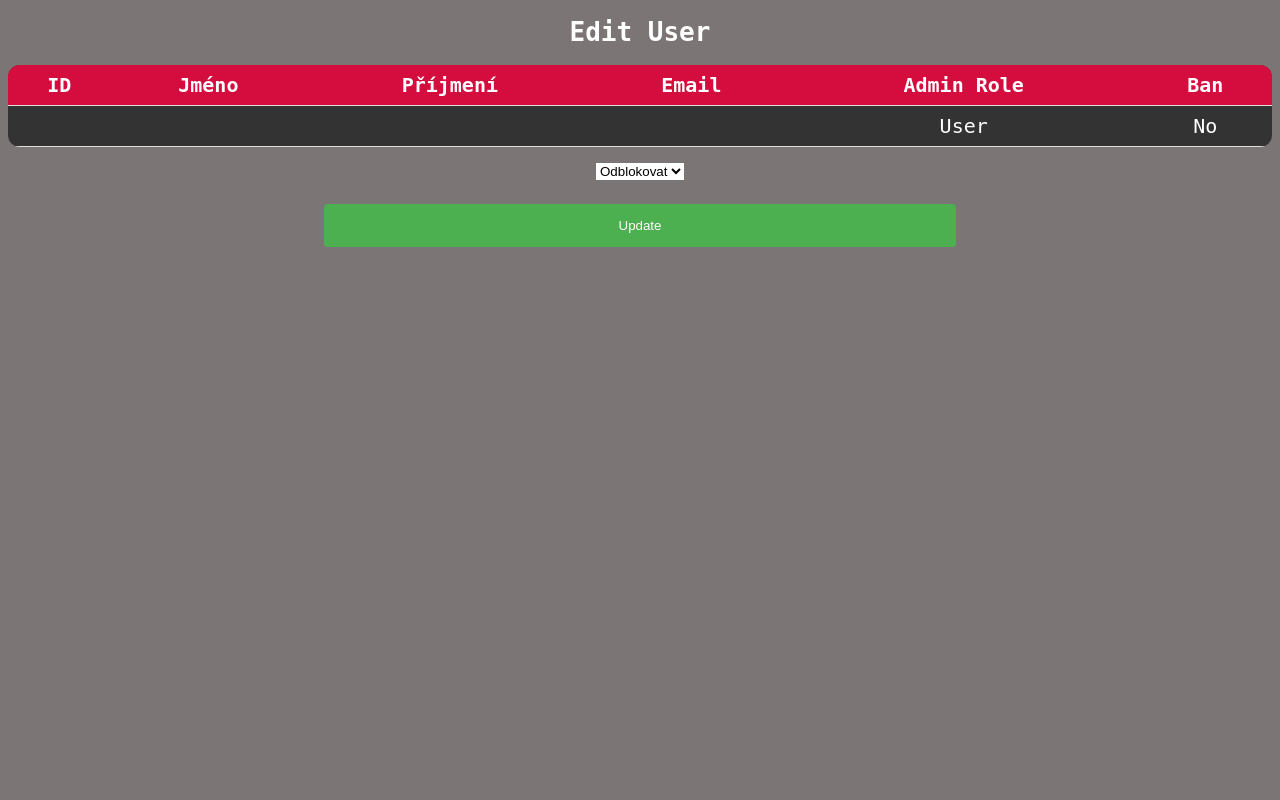
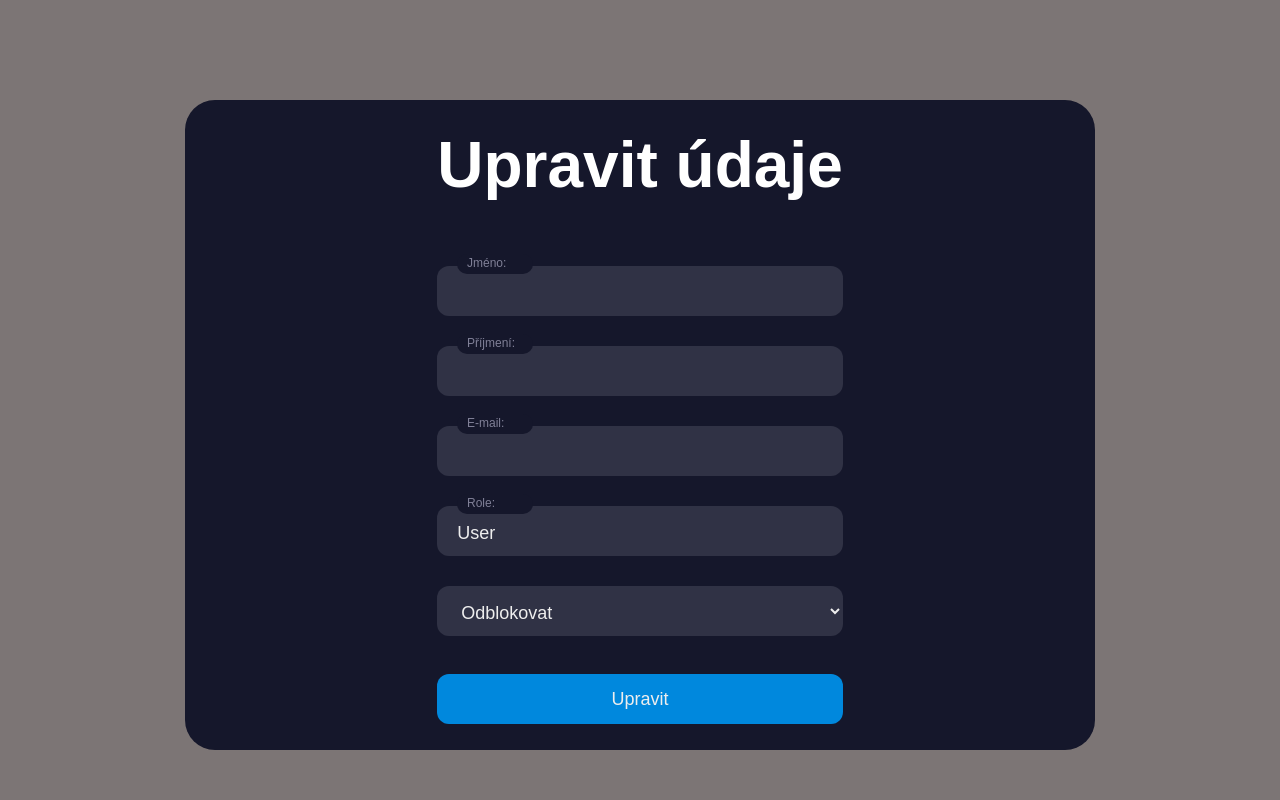
Before and after one commit to EducaNet-school/maturitniprojekty-Ejdm03, a PHP site: page /ban.php?id=1 in a window 1280 px wide. Run offline with PHP 8.4, Linux system fonts and the light colour scheme; data that the repository does not hold is empty.

Commit message:
uprava stylu

```diff
--- a/Maturita-Projekt/AdminDashboard.php
+++ b/Maturita-Projekt/AdminDashboard.php
@@ -150,9 +150,9 @@ if (mysqli_num_rows($result1) > 0) {
             <td><?php echo $adminRole; ?></td>
             <td><?php echo $userBlock; ?></td>
             <td>
-                <a href="edit.php?id=<?php echo $row["id"]; ?>">Edit</a>
-                <a href="ban.php?id=<?php echo $row["id"]; ?>">Ban</a>
-                <a href="delete.php?id=<?php echo $row["id"]; ?>">Delete</a>
+                <a class="D-akce" href="edit.php?id=<?php echo $row["id"]; ?>">Edit</a>
+                <a class="D-akce" href="ban.php?id=<?php echo $row["id"]; ?>">Ban</a>
+                <a class="D-akce" href="delete.php?id=<?php echo $row["id"]; ?>">Delete</a>
             </td>
         </tr>
     <?php } ?>
--- a/Maturita-Projekt/ban.php
+++ b/Maturita-Projekt/ban.php
@@ -4,20 +4,21 @@ if (!$conn) {
     die("Connection failed: " . mysqli_connect_error());
 }
 
-//Fetch data from users table
+//cte data
 $id = $_GET['id'];
 $query = "SELECT * FROM users WHERE id = $id";
 $result = mysqli_query($conn, $query);
 $row = mysqli_fetch_assoc($result);
 
 if($_SERVER["REQUEST_METHOD"] == "POST") {
-    $id = $_POST['id'];
     $firstname = $_POST['firstname'];
     $surname = $_POST['surname'];
     $email = $_POST['email'];
     $adminRole = $_POST['adminRole'];
     $block= $_POST['ban'];
 
+
+        // update user data
         $query = "UPDATE users SET Block='$block' WHERE id = $id";
         mysqli_query($conn, $query);
         header("location:AdminDashboard.php");
@@ -32,36 +33,56 @@ if($_SERVER["REQUEST_METHOD"] == "POST") {
           content="width=device-width, user-scalable=no, initial-scale=1.0, maximum-scale=1.0, minimum-scale=1.0">
     <meta http-equiv="X-UA-Compatible" content="ie=edge">
     <title>Edit User</title>
-    <link rel="stylesheet" href="styl.css">
+    <link rel="stylesheet" href="styltest.css">
 </head>
-<body>
-<h1>Edit User</h1>
-<table>
-    <tr>
-        <th>ID</th>
-        <th>Jméno</th>
-        <th>Příjmení</th>
-        <th>Email</th>
-        <th>Admin Role</th>
-        <th>Ban</th>
-    </tr
-    <tr>
-        <td><?php echo $row["id"]; ?></td>
-        <td><?php echo $row["firstname"]; ?></td>
-        <td><?php echo $row["surname"]; ?></td>
-        <td><?php echo $row["email"]; ?></td>
-        <td><?php echo ($row["adminRole"] == 0) ? "User" : "Admin"; ?></td>
-        <td><?php echo ($row["Block"] == 0) ? "No" : "Banned"; ?></td>
-    </tr>
-</table>
-<br>
+<body class="edit-body">
+
+<div class="mes-container">
+
+    <div class="title">Upravit údaje</div>
+
     <form method="post">
-    <select name="ban">
-        <option value="0" <?php if($row['adminRole'] == "No") { echo 'selected'; } ?>>Odblokovat</option>
-        <option value="1" <?php if($row['adminRole'] == "Yes") { echo 'selected'; } ?>>Zablokovat</option>
+
+        <div class="input-container ic1">
+            <input class="input" id="firstname" type="text" name="firstname" readonly value="<?php echo $row['firstname']; ?>">
+            <div class="cut"></div>
+            <label for="firstname" class="placeholder">Jméno:</label>
+        </div>
+
+        <div class="input-container ic2">
+            <input class="input" id="surname" type="text" name="surname" readonly value="<?php echo $row['surname']; ?>">
+            <div class="cut"></div>
+            <label class="placeholder" for="surname">Příjmení:</label>
+
+        </div>
+
+        <div class="input-container ic2">
+            <input class="input" id="email" type="email" name="email" readonly value="<?php echo $row['email']; ?>">
+            <div class="cut"></div>
+            <label class="placeholder" for="email">E-mail:</label>
+
+        </div>
+
+        <div class="input-container ic2">
+            <input class="input" id="adminRole" type="text" name="adminRole" readonly value="<?php echo ($row['adminRole'] == 0) ? 'User' : 'Admin'; ?>">
+            <div class="cut"></div>
+            <label class="placeholder" for="admin">Role:</label>
+        </div>
+
+
+        <div class="input-container ic2">
+            <select name="ban" class="input">
+                <option  value="0" <?php if($row['adminRole'] == "No") { echo 'selected'; } ?>>Odblokovat</option>
+                <option  value="1" <?php if($row['adminRole'] == "Yes") { echo 'selected'; } ?>>Zablokovat</option>
             </select>
-    <br><br>
-    <input type="submit" value="Update">
+        </div>
+
+
+
+
+
+        <button type="submit" value="submit" class="submit" name="submit">Upravit</button>
     </form>
+</div>
 </body>
 </html>
--- a/Maturita-Projekt/denikDash.php
+++ b/Maturita-Projekt/denikDash.php
@@ -56,7 +56,7 @@ mysqli_close($conn);
     <nav id="nav">
         <div class="nav left">
         <span class="gradient skew">
-          <h1 class="logo un-skew"><a href="$">OnlineD</a></h1>
+          <h1 class="logo un-skew"><a href="">OnlineD</a></h1>
         </span>
             <button id="menu" class="btn-nav"><span class="fas fa-bars"></span></button>
         </div>
--- a/Maturita-Projekt/find.php
+++ b/Maturita-Projekt/find.php
@@ -70,7 +70,7 @@ $result = mysqli_query($conn, $query);
 </header>
 <div class="hledat-nadpis">Zde hledej uživatele</div>
 <div id="search-container">
-    <input type="text" id="search" placeholder="Search users...">
+    <input type="text" id="search" placeholder="Zadej klíčové slovo...">
     <div id="result"></div>
 </div>
 </body>
--- a/Maturita-Projekt/findMes.php
+++ b/Maturita-Projekt/findMes.php
@@ -70,6 +70,7 @@ $result = mysqli_query($conn, $query);
     </nav>
 </header>
 <br>
+<div class="hledat-nadpis">Zde hledej zápisky</div>
 <div id="search-container">
     <input type="text" id="search" placeholder="Zadej klíčové slovo..">
     <div id="result"></div>
--- a/Maturita-Projekt/prihlaseni.php
+++ b/Maturita-Projekt/prihlaseni.php
@@ -115,6 +115,7 @@ function generateResetLink($email) {
     <div class="title">Přihlášení</div>
 
     <form method="post" action="prihlaseni.php">
+
         <div class="input-container ic1">
             <input id="email" class="input" type="email" name="email" placeholder=" " required/>
             <div class="cut"></div>
--- a/Maturita-Projekt/search.php
+++ b/Maturita-Projekt/search.php
@@ -35,9 +35,9 @@ if (isset($_POST['search']) && !empty($_POST['search'])) {
         echo '<td>' . $adminRole . '</td>';
         echo '<td>' . $userBlock.'</td>';
         echo '<td>';
-        echo '<a href="edit.php?id=' . $row["id"] . '">Edit </a>';
-        echo '<a href="ban.php?id=' . $row["id"] . '">Ban </a>';
-        echo '<a href="#" onclick="confirmDelete(' . $row["id"] . ');">Delete</a>';
+        echo '<a class="D-akce" href="edit.php?id=' . $row["id"] . '">Edit </a>';
+        echo '<a class="D-akce" href="ban.php?id=' . $row["id"] . '">Ban </a>';
+        echo '<a class="D-akce" href="#" onclick="confirmDelete(' . $row["id"] . ');">Delete</a>';
         echo '</td>';
         echo '</tr>';
     }
--- a/Maturita-Projekt/styltest.css
+++ b/Maturita-Projekt/styltest.css
@@ -685,6 +691,12 @@ text-align: center;
     margin-top: 200px;
 }
 
+.edit-body{
+    background-color: #7c7575;
+    font-family:monospace;
+    margin-top: 100px;
+}
+
 .mes-container{
     margin: 0 auto;
     width: 910px;
```
Also changed, not shown: other parts of Maturita-Projekt/styltest.css (+59 -0 lines), Maturita-Projekt/edit.php (+47 -16 lines), Maturita-Projekt/nas.php (deleted, +0 -43 lines), Maturita-Projekt/proc.php (deleted, +0 -22 lines), Maturita-Projekt/profile.php (+45 -31 lines), Maturita-Projekt/serchMes.php (+5 -5 lines), 1 other file. Lines whose indentation alone changed are shown as unchanged.
